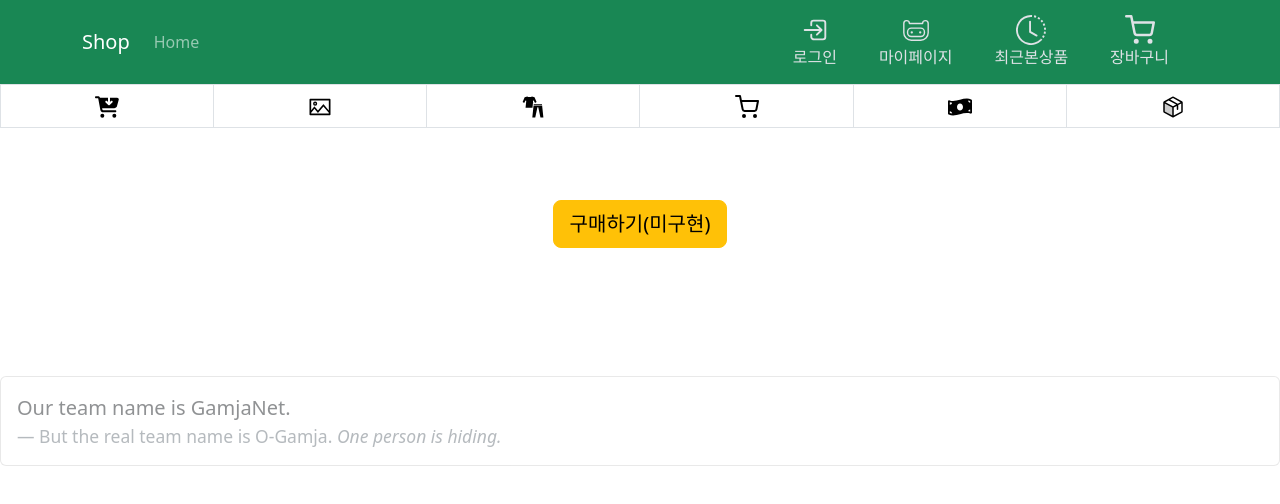
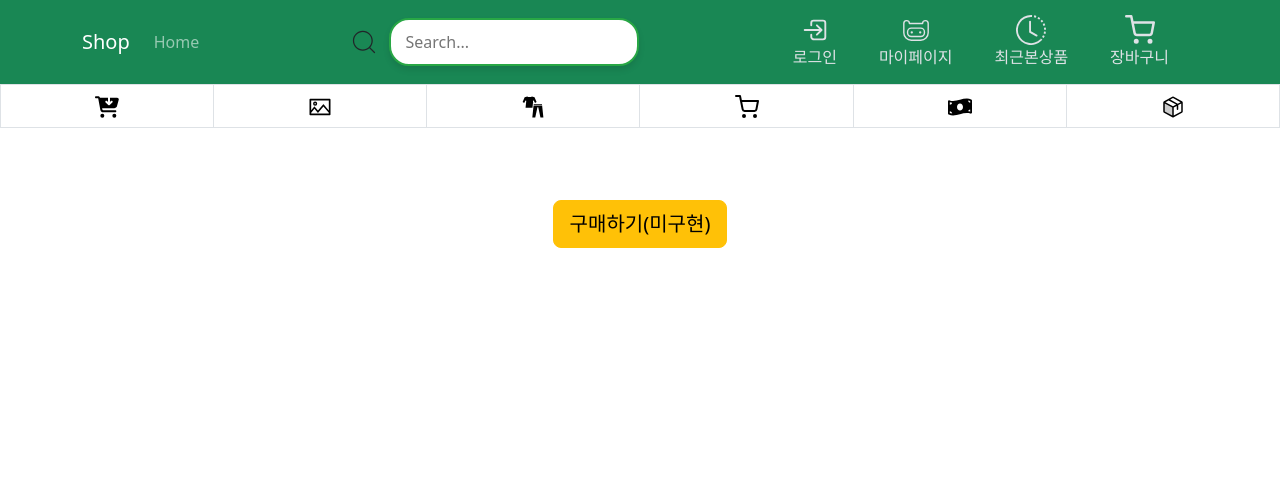
Before and after one commit to yes6686/shop4-front, a React (Create React App) app: page /cart in a window 1280 px wide. Shown: the top 504 px of the page. Built offline with nearby package versions, Linux system fonts and the light colour scheme.

Commit message:
검색기능구현

```diff
--- a/src/App.css
+++ b/src/App.css
@@ -245,3 +245,21 @@
   color: #6c757d; /* Color for disabled items */
   background-color: transparent; /* No background for disabled items */
 }
+
+.search-input {
+  padding: 10px 15px;
+  border-radius: 20px;
+  border: 2px solid #28a745;
+  background-color: #fff;
+  width: 250px;
+  font-size: 16px;
+  box-shadow: 0 4px 6px rgba(0, 0, 0, 0.1);
+  outline: none;
+  margin-left: 10px;
+  color: black;
+
+}
+
+.search-input:focus {
+  border-color: #007bff;
+}
--- a/src/App.js
+++ b/src/App.js
@@ -27,7 +27,7 @@ function App() {
       <br />
       <br />
       <br />
-      <Footer />
+      {/* <Footer /> */}
     </>
   );
 }
--- a/src/components/Header.js
+++ b/src/components/Header.js
@@ -1,13 +1,16 @@
 import './../App.css';
-import React from 'react';
+import React, { useEffect, useState } from 'react';
 import { Navbar, Container, Nav } from 'react-bootstrap';
 import { useNavigate } from 'react-router-dom';
 import { IoLogInOutline,IoLogOutOutline } from "react-icons/io5";
 import { PiFinnTheHumanLight } from "react-icons/pi";
 import { BsClockHistory } from "react-icons/bs";
 import { FiShoppingCart } from "react-icons/fi";
-
+import { searchInfo } from '../store/searchSlice';
+import { useDispatch } from 'react-redux';
+import { CiSearch } from "react-icons/ci";
 const Header = () => {
+    let dispatch = useDispatch();
     const navigate = useNavigate();
     const handleNavigation = (path) => {
         navigate(path);
@@ -29,7 +32,18 @@ const Header = () => {
         navigate('/login');
     };
 
+    const [search, setSearch] = useState('')
+
+    useEffect(()=>{
+        dispatch(searchInfo(search))
+    }, [search])
+
+    const onChange = (e) => {
+        setSearch(e.target.value)
+    }
+
     return (
+        <>
         <div className="App">
             <Navbar bg="success" data-bs-theme="dark">
                 <Container>
@@ -37,6 +51,11 @@ const Header = () => {
                     <Nav className="me-auto">
                         <Nav.Link onClick={() => navigate('/')}>Home</Nav.Link>
                     </Nav>
+                    <CiSearch style={{width:'30px', height:'30px'}}/>
+                    <input type="text" value={search} onChange={onChange} placeholder='Search...'
+                    className='search-input'
+                    />
+
                     {/* 사용자 이름 표시 */}
                     <Nav className="ms-auto">
                         {isLoggedIn ? (
@@ -92,6 +111,7 @@ const Header = () => {
                 </Container>
             </Navbar>
         </div>
+        </>
     );
 }
 
--- a/src/routes/Detail.js
+++ b/src/routes/Detail.js
@@ -9,7 +9,6 @@ import { createcart } from '../services/CartService';
 function Detail() {
   let { id } = useParams();
   let [findProduct, setFindProduct] = useState([]);
-  let [alert, setAlert] = useState(true);
   let dispatch = useDispatch();
   const [message, setMessage] = useState('');
   const [cartItem, setCartItem] = useState({});
@@ -105,25 +104,4 @@ function Detail() {
   );
 }
 
-function TabContent({ tab }) {
-  let [fade, setFade] = useState('');
-
-  useEffect(() => {
-    // automatic batching 기능 방지를 위한 setTimeout() 사용
-    let timer = setTimeout(() => {
-      setFade('end');
-    }, 100);
-    return () => {
-      clearTimeout(timer);
-      setFade('');
-    };
-  }, [tab]);
-
-  return (
-    <div className={'start ' + fade}>
-      {[<div>내용0</div>, <div>내용1</div>, <div>내용2</div>][tab]}
-    </div>
-  );
-}
-
 export default Detail;
--- a/src/routes/Home.js
+++ b/src/routes/Home.js
@@ -3,11 +3,11 @@ import {useState } from 'react';
 import './../App.css';
 import { NavLink } from 'react-router-dom';
 import { listGoods } from '../services/GoodsService';
+import { useSelector } from 'react-redux';
 
 const Home = () => {
 
   let [shoes, setShoes] = useState([])
-
   useEffect(()=>{
     getAllGoods();
   },[])
@@ -20,15 +20,27 @@ const Home = () => {
     })
   }
 
+  const state = useSelector((state) => state);
+  let filterTitle = shoes.filter((p) => {
+    return p.name.replace(" ","").toLocaleLowerCase().includes(state.search.toLocaleLowerCase().replace(" ",""))
+  })
+
+  useEffect(()=>{
+    filterTitle = shoes.filter((p) => {
+      return p.name.replace(" ","").toLocaleLowerCase().includes(state.search.toLocaleLowerCase().replace(" ",""))
+  });
+  },[state.search])
+
+
   return (
     <div className="App">
     <div className='main-bg'></div>
     <div className='container'>
       <div className='row'>
         {
-          shoes.map((a, index)=>{
+          filterTitle.map((a, index)=>{
             return (
-              <Card key={index} shoes={shoes} index={index}></Card>
+              <Card key={index} shoes={filterTitle} index={index}></Card>
             )
           })
         }
--- a/src/routes/Login.js
+++ b/src/routes/Login.js
@@ -1,4 +1,3 @@
-import './Login.css'
 import {useState} from 'react'
 import axios from 'axios'
 import {useNavigate} from 'react-router-dom'
@@ -43,7 +42,7 @@ function Login() {
       sessionStorage.setItem('isLoggedIn', true);
       navigate('/');
     })
-    .catch(function(error) {
+    .catch(function() {
       alert("로그인에 실패하였습니다.");
       window.location.reload();
     })
--- a/src/store.js
+++ b/src/store.js
@@ -1,11 +1,14 @@
 import { configureStore } from '@reduxjs/toolkit';
 import user from './store/userSlice.js';
 import recentlyViewed from './store/recentlyViewedSlice.js';
+import search from './store/searchSlice.js';
 
 export default configureStore({
   reducer: {
     user: user.reducer,
 
     recentlyViewed: recentlyViewed.reducer,
+
+    search: search.reducer
   },
 });
--- a/src/store/recentlyViewedSlice.js
+++ b/src/store/recentlyViewedSlice.js
@@ -4,7 +4,7 @@ let recentlyViewed = createSlice({
     name : 'recentlyViewed',
     initialState : [],
     reducers : {
-        addRecentlyViewedGoods(state, action){ // 주문하기 버튼 클릭 시 장바구니에 추가
+        addRecentlyViewedGoods(state, action){ // 최근 본 상품 항목 추가
             state.unshift(action.payload)
         },
         deleteRecentlyViewedGoods(state,action){ // 최근 본 상품 항목 삭제
--- /dev/null
+++ b/src/store/searchSlice.js
@@ -0,0 +1,18 @@
+import { createSlice } from "@reduxjs/toolkit"
+
+let search = createSlice({
+    name : 'search',
+    initialState : "",
+    reducers : { // Redux의 state 변경하는 함수 만드는 곳
+        searchInfo(state, action){
+            let copy = [...state]
+            copy = action.payload
+            state = copy
+            return state
+        }
+    }
+})
+
+export let {searchInfo} = search.actions
+
+export default search
```
